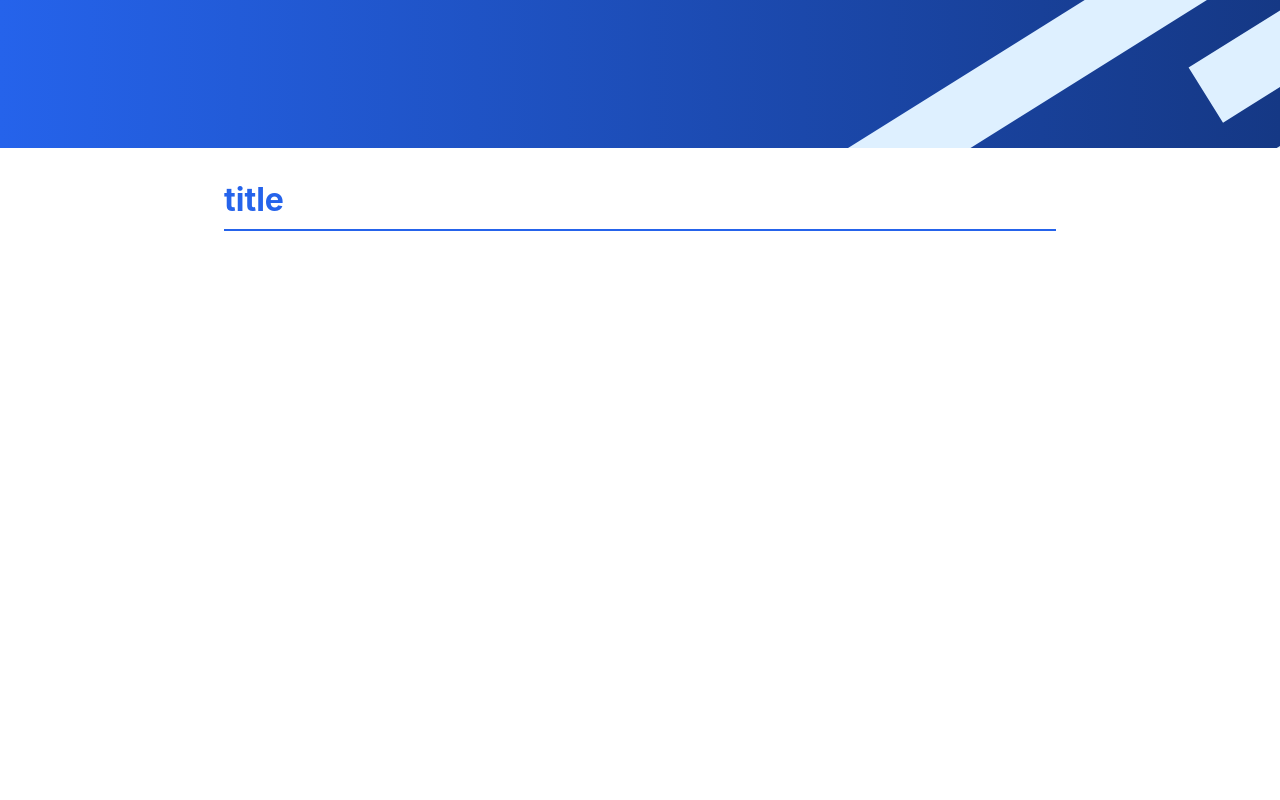
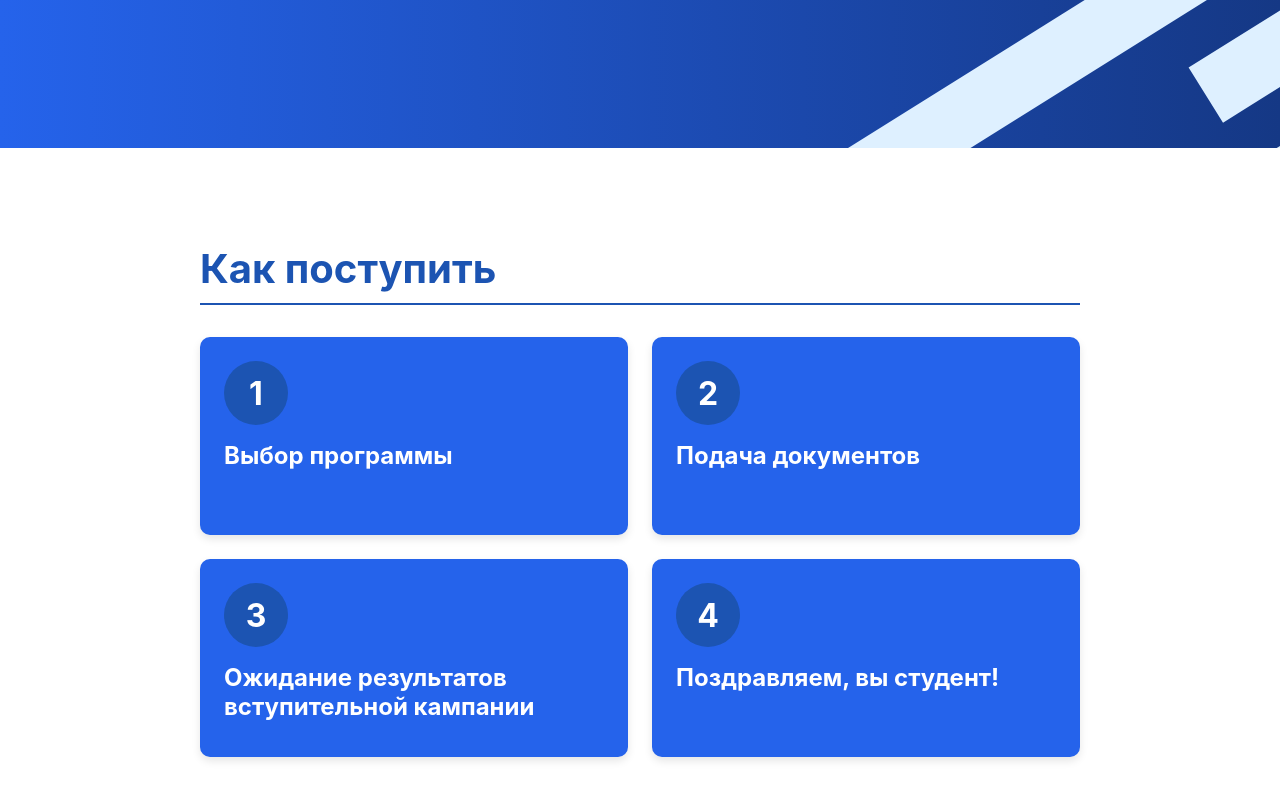
Before and after one commit to MIIT-inside/MIITWebApp, a React (Create React App) app in the folder frontend/: page / in a window 1280 px wide. Shown: the part 652-1452 px from the top of the page. Before the commit the page ends 915 px from the top, so only its background shows below. Built offline with nearby package versions, Linux system fonts and the light colour scheme.

Commit message:
finish the instruction block with using props

```diff
--- a/frontend/src/App.js
+++ b/frontend/src/App.js
@@ -1,12 +1,12 @@
 import './App.css';
 import MainSection from "./components/MainSection";
-import TitleWithLine from "./components/TitleWithLine";
+import InstructionSteps from "./components/InstructionSteps";
 
 function App() {
   return (
       <div className="App">
         <MainSection />
-          <TitleWithLine/>
+          <InstructionSteps/>
       </div>
   );
 }
--- a/frontend/src/components/InstructionSteps.jsx
+++ b/frontend/src/components/InstructionSteps.jsx
@@ -0,0 +1,20 @@
+import React from 'react';
+import '../styles/InstructionSteps.css';
+import StepCard from './StepCard';
+import TitleWithLine from './TitleWithLine';
+
+const InstructionSteps = () => {
+    return (
+        <div className="instruction-steps">
+            <TitleWithLine title="Как поступить" />
+            <div className="steps-container">
+                <StepCard stepNumber="1" description="Выбор программы" />
+                <StepCard stepNumber="2" description="Подача документов" />
+                <StepCard stepNumber="3" description="Ожидание результатов вступительной кампании" />
+                <StepCard stepNumber="4" description="Поздравляем, вы студент!" />
+            </div>
+        </div>
+    );
+};
+
+export default InstructionSteps;
--- a/frontend/src/components/StepCard.jsx
+++ b/frontend/src/components/StepCard.jsx
@@ -0,0 +1,17 @@
+import React from 'react';
+import '../styles/StepCard.css';
+
+const StepCard = ({ stepNumber, description }) => {
+    return (
+        <div className="step-card">
+            <div className="step-number">
+                {stepNumber}
+            </div>
+            <div className="step-description">
+                {description}
+            </div>
+        </div>
+    );
+};
+
+export default StepCard;
--- a/frontend/src/components/TitleWithLine.jsx
+++ b/frontend/src/components/TitleWithLine.jsx
@@ -4,7 +4,7 @@ import '../styles/TitleWithLine.css';
 const TitleWithLine = ({ title }) => {
     return (
         <div className="title-with-line">
-            <h2>{'title'}</h2>
+            <h2>{title}</h2>
             <div className="line"></div>
         </div>
     );
--- /dev/null
+++ b/frontend/src/styles/InstructionSteps.css
@@ -0,0 +1,21 @@
+.instruction-line {
+    border: none;
+    height: 2px;
+    background-color: #2563EB;
+    margin: 1rem 0;
+    width: 80%;
+}
+
+.instruction-steps {
+    text-align: left;
+    margin: 2rem auto;
+    padding: 2rem;
+    max-width: 1200px;
+}
+
+.steps-container {
+    display: grid;
+    grid-template-columns: repeat(2, 1fr);
+    gap: 1.5rem;
+    margin: 2rem 10rem;
+}
--- /dev/null
+++ b/frontend/src/styles/StepCard.css
@@ -0,0 +1,29 @@
+.step-card {
+    background-color: #2563EB;
+    border-radius: 10px;
+    padding: 1.5rem;
+    display: flex;
+    flex-direction: column;
+    box-shadow: 0 4px 8px rgba(0, 0, 0, 0.1);
+    min-height: 150px;
+}
+
+.step-number {
+    background-color: #1C54B2;
+    color: white;
+    font-size: 2rem;
+    width: 4rem;
+    height: 4rem;
+    border-radius: 50%;
+    display: flex;
+    align-items: center;
+    justify-content: center;
+    margin-bottom: 1rem;
+    font-weight: bold;
+}
+
+.step-description {
+    color: white;
+    font-weight: bold;
+    font-size: 1.5rem;
+}
--- a/frontend/src/styles/TitleWithLine.css
+++ b/frontend/src/styles/TitleWithLine.css
@@ -2,19 +2,19 @@
     display: flex;
     flex-direction: column;
     align-items: flex-start;
-    margin: 2rem 14rem;
+    margin: 2rem 10rem;
 }
 
 .title-with-line h2 {
     margin: 0;
     padding-bottom: 10px;
-    font-size: 2rem;
+    font-size: 2.5rem;
     font-weight: bold;
-    color: #2563EB;
+    color: #1C54B2;
 }
 
 .title-with-line .line {
     width: 100%;
     height: 2px;
-    background-color: #2563EB;
+    background-color: #1C54B2;
 }
```
